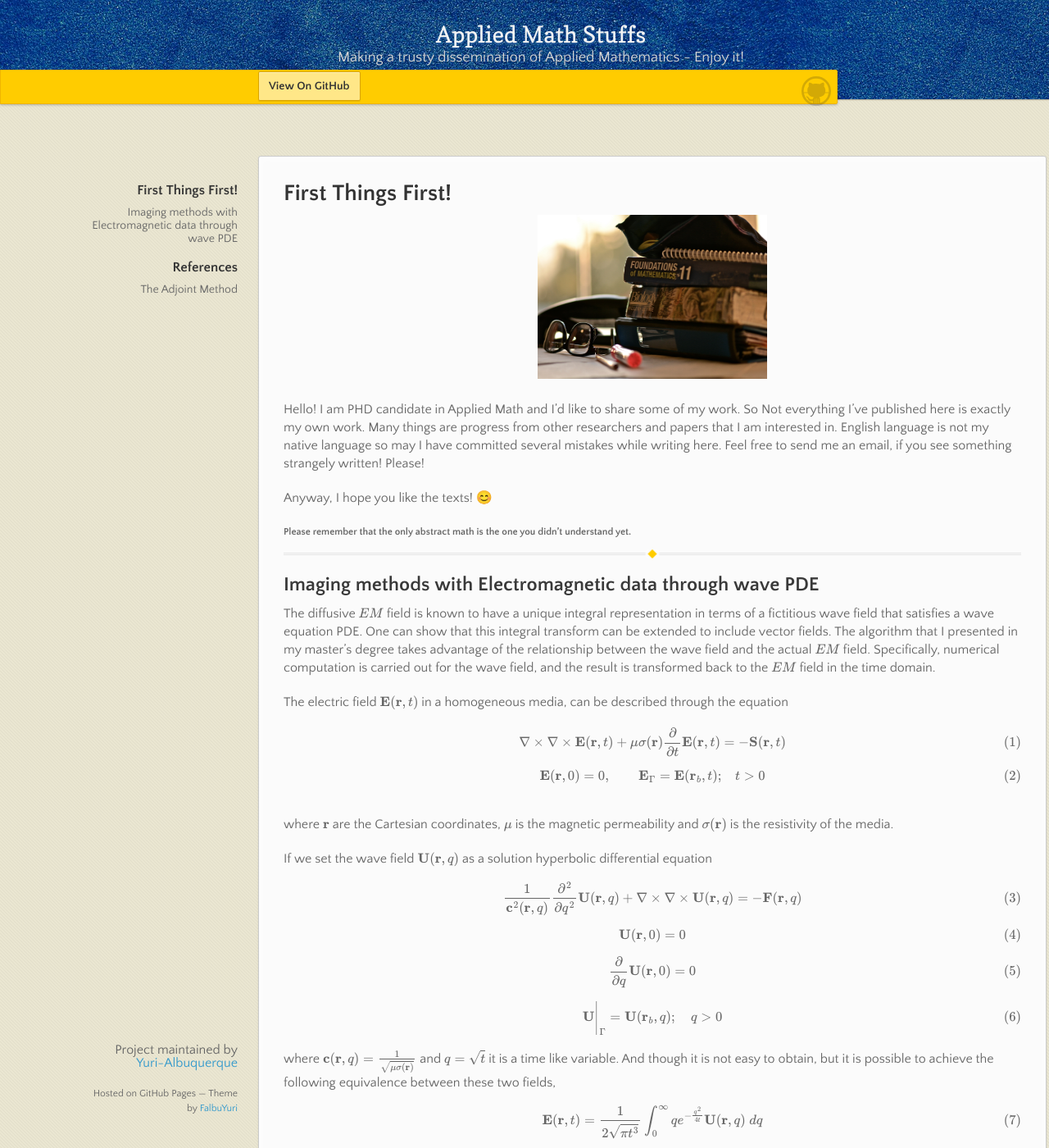
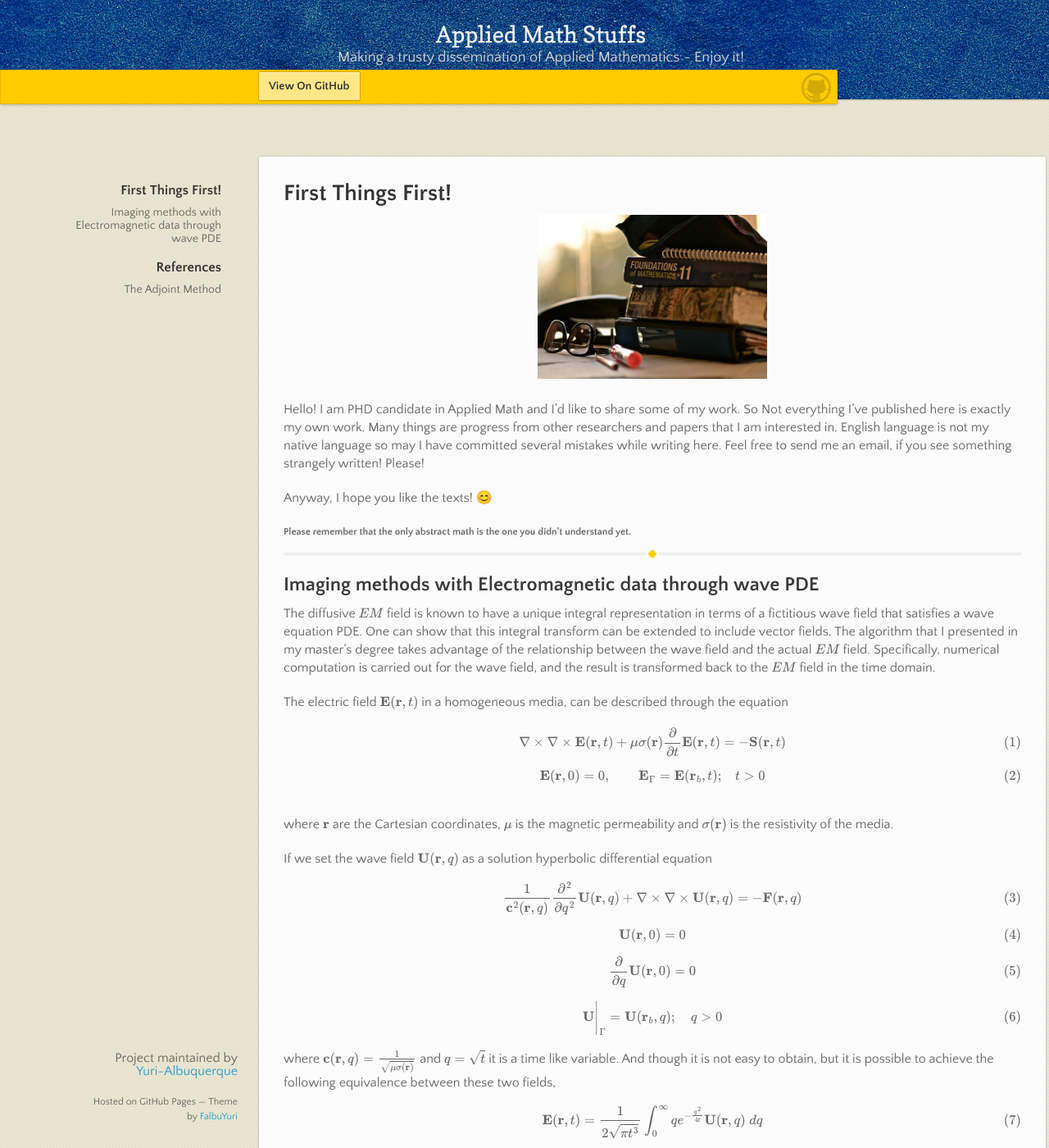
Before and after one commit to Yuri-Albuquerque/yuri_blog, a Jekyll site: the page built from index.md, in a window 1280 px wide and 1400 px high. Shown: the whole window at 82% size. Built offline with Jekyll 4.4.1, drawn with Linux system fonts in a browser that asks for light colours; emoji names are drawn with the system emoji font; formulas are drawn with MathJax 3; our own code applies the rules of GitHub Pages for plain Markdown files.

Commit message:
change nav positions

```diff
--- a/_sass/jekyll-theme-leap-day.scss
+++ b/_sass/jekyll-theme-leap-day.scss
@@ -267,7 +267,7 @@ header {
     height: 36px;
     width: 36px;
     right:7px;
-    top:7px;
+    top:3px;
     display: block;
     background: url(../images/octocat-logo.svg);
   }
@@ -296,7 +296,7 @@ nav {
   position: fixed;
   top: 220px;
   left:50%;
-  margin-left:-580px;
+  margin-left:-600px;
   text-align: right;
 
   ul {
@@ -351,7 +351,7 @@ footer {
   position: fixed;
   left:50%;
   margin-left:-530px;
-  bottom:20px;
+  bottom:10px;
   text-align: right;
   line-height: 16px;
 }
```
